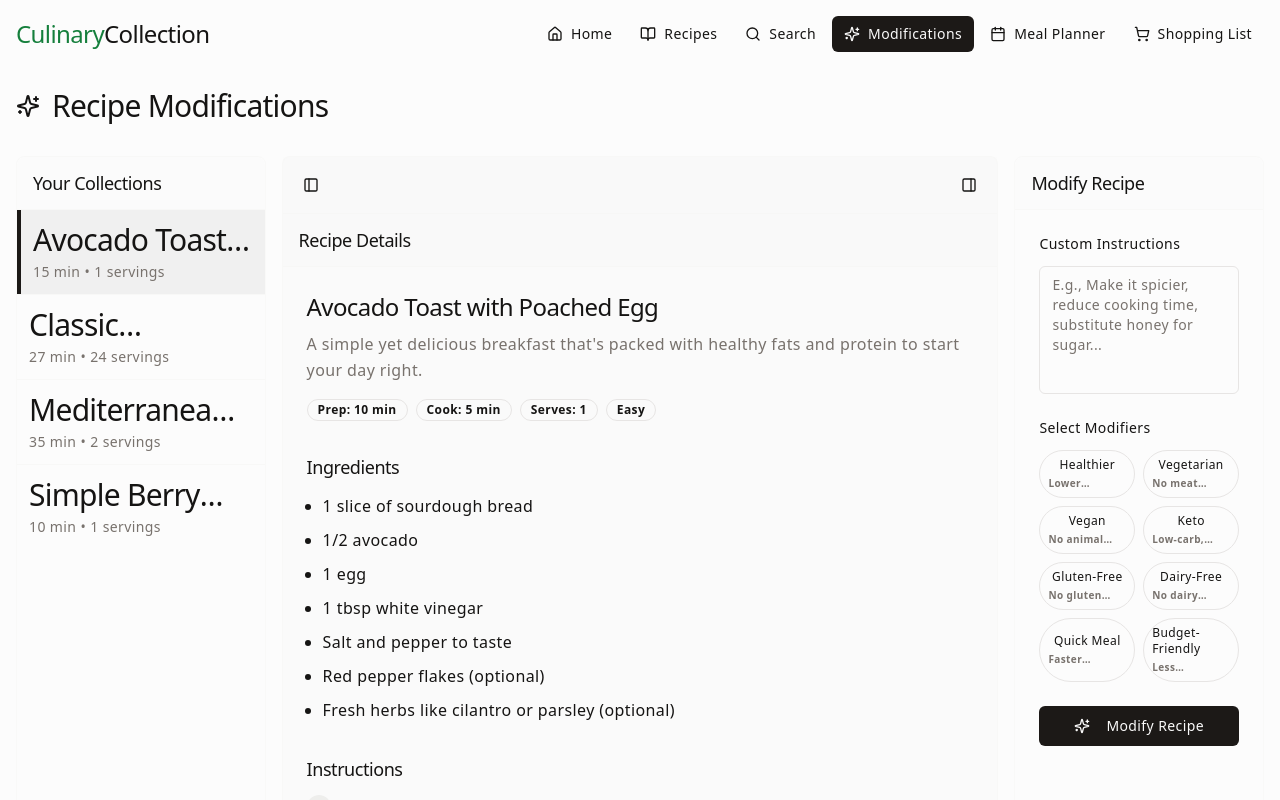
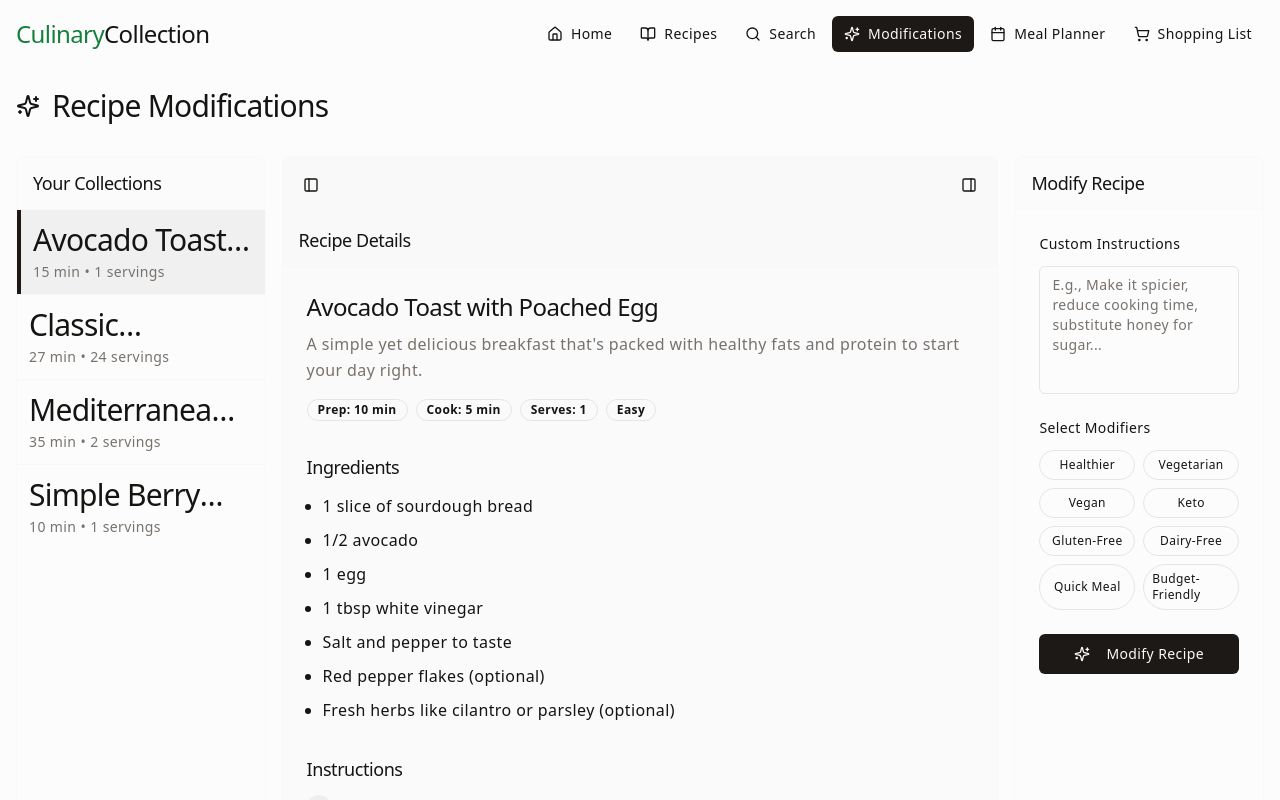
Before and after one commit to kkokos01/r-6684, a React (Vite) app: page /modifications in a window 1280 px wide. Shown: the top 800 px of the page. Built offline with nearby package versions, Linux system fonts and the light colour scheme.

Commit message:
Refactor modifier options into tooltips
Move modifier option descriptions into tooltips for better UI.

```diff
--- a/src/components/recipe-modifier/ModificationControlsPanel.tsx
+++ b/src/components/recipe-modifier/ModificationControlsPanel.tsx
@@ -4,6 +4,7 @@ import { Textarea } from "@/components/ui/textarea";
 import { Sparkles } from "lucide-react";
 import { cn } from "@/lib/utils";
 import { Badge } from "@/components/ui/badge";
+import { Tooltip, TooltipContent, TooltipProvider, TooltipTrigger } from "@/components/ui/tooltip";
 
 interface ModifierOption {
   id: string;
@@ -57,21 +58,27 @@ export const ModificationControlsPanel = ({
             Select Modifiers
           </label>
           <div className="grid grid-cols-2 gap-2">
+            <TooltipProvider>
               {modifierOptions.map(modifier => (
+                <Tooltip key={modifier.id} delayDuration={300}>
+                  <TooltipTrigger asChild>
                     <Badge
-                key={modifier.id}
                       variant={selectedModifiers.includes(modifier.id) ? "default" : "outline"}
                       className={cn(
-                  "h-auto py-1.5 px-2 cursor-pointer justify-center text-xs flex flex-col items-center",
+                        "h-auto py-1.5 px-2 cursor-pointer justify-center text-xs flex items-center",
                         selectedModifiers.includes(modifier.id) ? "bg-accent text-accent-foreground" : "hover:bg-muted"
                       )}
                       onClick={() => onModifierToggle(modifier.id)}
-                title={modifier.description}
                     >
                       <span className="font-medium">{modifier.label}</span>
-                <span className="text-[10px] text-muted-foreground mt-0.5 line-clamp-1">{modifier.description}</span>
                     </Badge>
+                  </TooltipTrigger>
+                  <TooltipContent side="right">
+                    <p className="text-sm">{modifier.description}</p>
+                  </TooltipContent>
+                </Tooltip>
               ))}
+            </TooltipProvider>
           </div>
         </div>
 
```
Lines whose indentation alone changed are shown as unchanged.
